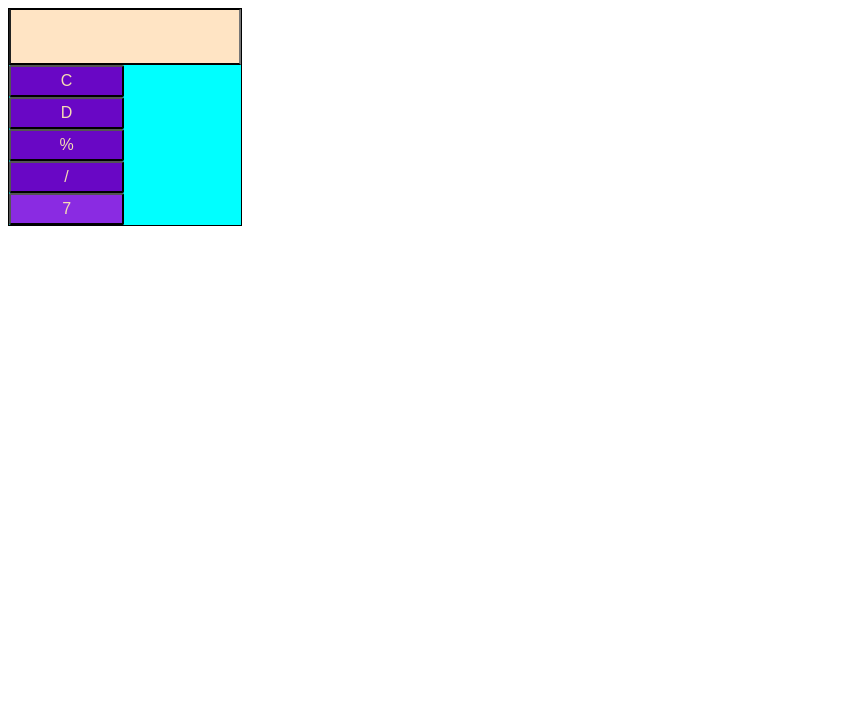
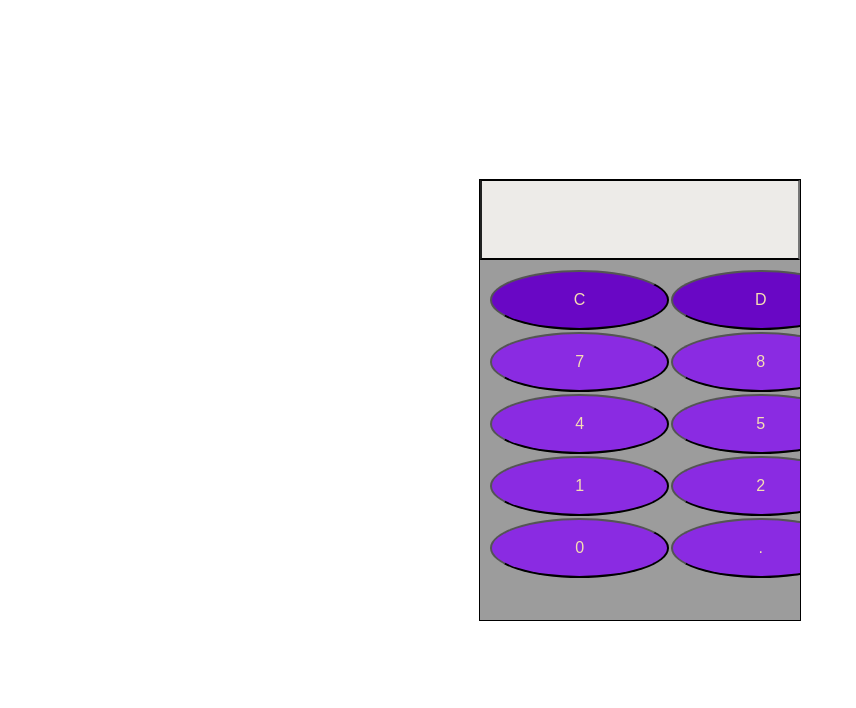
Before and after one commit to tamarahegyi/Calculator, a plain HTML site: page index.html in a window 1280 px wide. Shown: the whole page, without its empty margins (0-856 px from the left). Drawn offline with Linux system fonts and the light colour scheme.

Commit message:
CSS change

```diff
--- a/index.html
+++ b/index.html
@@ -9,35 +9,26 @@
     <div class="calculator-container">
         <input title="display" id="display" readonly/>
       <div class="calculator-numberpanel">
-        <div class="line1">
-          <button class="operator" id="C" type="button" onclick="clearDisplay()">C</button>
-          <button class="operator" type="button"onclick="clearDisplay()">D</button>
-          <button class="operator" type="button"onclick="appendToDisplay('%')">%</button>
-          <button class="operator" type="button"onclick="appendToDisplay('/')">/</button>
-        </div>
-        <div class="line2">
-          <button type="button" onclick="appendToDisplay('7')">7</button>
-          <button type="button"onclick="appendToDisplay('8')">8</button>
-          <button type="button"onclick="appendToDisplay('9')">9</button>
-          <button class="operator" type="button"onclick="appendToDisplay('*')">*</button>
-        </div>
-        <div class="line3">
-          <button type="button"onclick="appendToDisplay('4')">4</button>
-          <button type="button"onclick="appendToDisplay('5')">5</button>
-          <button type="button"onclick="appendToDisplay('6')">6</button>
-          <button class="operator" type="button"onclick="appendToDisplay('-')">-</button>
-        </div>
-        <div class="line4">
-          <button type="button"onclick="appendToDisplay('1')">1</button>
-          <button type="button"onclick="appendToDisplay('2')">2</button>
-          <button type="button"onclick="appendToDisplay('3')">3</button>
-          <button class="operator" type="button"onclick="appendToDisplay('+')">+</button>
-        </div>
-        <div class="line5">
-          <button type="button"onclick="appendToDisplay('0')">0</button>
-          <button type="button"onclick="appendToDisplay('.')">.</button>
-          <button class="operator" type="button"onclick="appendToDisplay('£')">£</button>
-          <button class="operator" onclick="calculate()" type="button">=</button>
+          <button class="operator keys" id="C" type="button" onclick="clearDisplay()">C</button>
+          <button class="operator keys" type="button"onclick="clearDisplay()">D</button>
+          <button class="operator keys" type="button"onclick="appendToDisplay('%')">%</button>
+          <button class="operator keys" type="button"onclick="appendToDisplay('/')">/</button>
+          <button type="button" class="keys" onclick="appendToDisplay('7')">7</button>
+          <button type="button" class="keys"onclick="appendToDisplay('8')">8</button>
+          <button type="button" class="keys" onclick="appendToDisplay('9')">9</button>
+          <button class="operator keys" type="button"onclick="appendToDisplay('*')">*</button>
+          <button type="button" class="keys" onclick="appendToDisplay('4')">4</button>
+          <button type="button" class="keys" onclick="appendToDisplay('5')">5</button>
+          <button type="button" class="keys" onclick="appendToDisplay('6')">6</button>
+          <button class="operator keys" type="button"onclick="appendToDisplay('-')">-</button>
+          <button type="button" class="keys" onclick="appendToDisplay('1')">1</button>
+          <button type="button" class="keys" onclick="appendToDisplay('2')">2</button>
+          <button type="button" class="keys" onclick="appendToDisplay('3')">3</button>
+          <button class="operator keys" type="button"onclick="appendToDisplay('+')">+</button>
+          <button type="button" class="keys" onclick="appendToDisplay('0')">0</button>
+          <button type="button"class="keys" onclick="appendToDisplay('.')">.</button>
+          <button class="operator keys" type="button"onclick="appendToDisplay('£')">£</button>
+          <button class="operator keys" onclick="calculate()" type="button">=</button>
         </div>
         </div>
       </div>
--- a/styles.css
+++ b/styles.css
@@ -1,42 +1,54 @@
+body {
+  display: flex;
+  align-items: center;
+  justify-content: center;
+  margin: 0;
+  height: 100vh;
+}
 .calculator-container {
   border: solid black 1px;
-  width:29vh;
-  background-color: aqua;
+  width: 40vh;
+  background-color: rgba(13, 13, 13, 0.408);
   overflow: hidden;
+  height: 55vh;
 }
 #display {
-  background-color: bisque;
+  background-color: rgb(237, 235, 232);
   border-top: solid black 1px;
   border-bottom: 2px black solid;
-  height: 7vh;
-  width:29vh;
+  height: 10vh;
+  width: 40vh;
   text-align: right;
   font-size: medium;
   font-weight: bold;
-
 }
 
-button{
-height:4vh;
-width:9vw;
+button {
+  height: 60px;
+  width: 14vw;
   background-color: blueviolet;
-color:wheat;
-border-radius: 2px;
+  color: wheat;
+  border-radius: 100%;
   font-size: medium;
   cursor: pointer;
 }
-button:hover{
+
+button:hover {
   background-color: rgb(161, 116, 202);
 }
-button:active{
+button:active {
   background-color: hsl(271, 45%, 82%);
 }
-.calculator-numberpanel{
-    height:20vh;
+.calculator-numberpanel {
+  /*height:20vh;
     display: flex;
     flex-direction: column;
-    align-items:center;
+    align-items:center;*/
+  display: grid;
+  grid-template-columns: repeat(4, 1fr);
+  gap: 2px;
+  padding: 10px;
 }
-.operator{
+.operator {
   background-color: rgb(105, 7, 197);
 }
```
Lines whose indentation alone changed are shown as unchanged.
